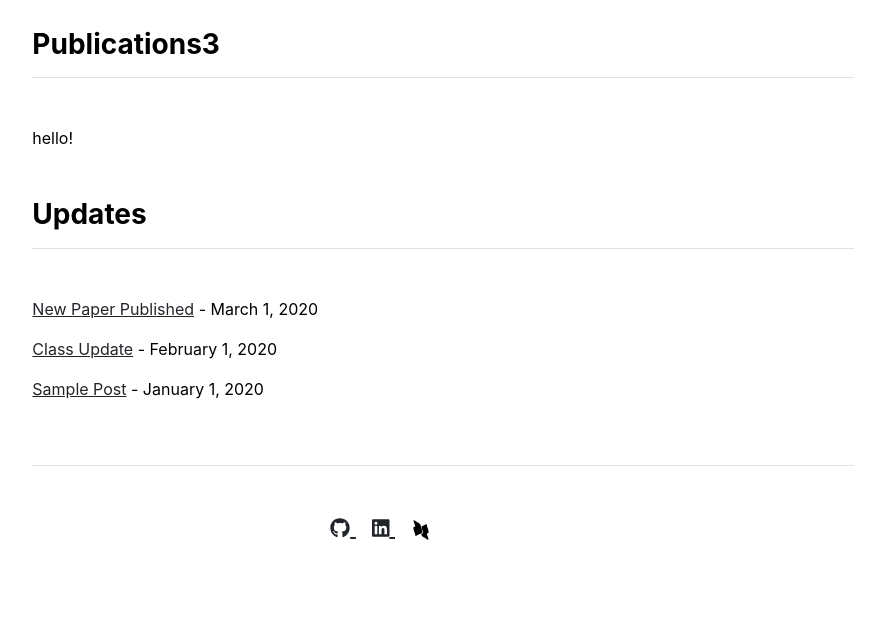
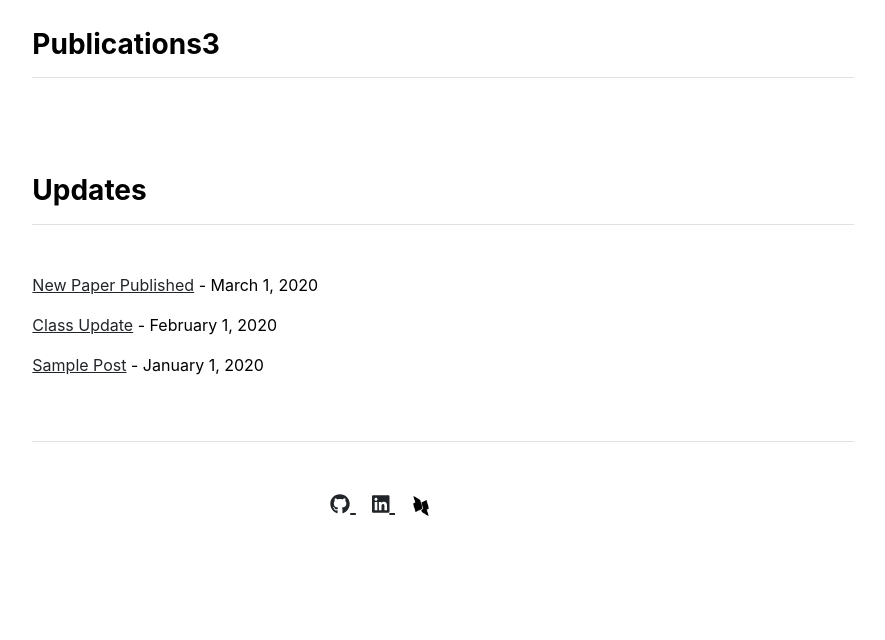
Before and after one commit to yoavGaltzur/yoavGaltzur.github.io, a Jekyll site: the page built from index.md, in a window 1280 px wide. Shown: the part 539-1179 px from the top of the page, without its empty margins (197-1082 px from the left). Built offline with Jekyll 4.4.1, drawn with Linux system fonts in a browser that asks for light colours; after the commit the page ends 1155 px from its top, so only the background shows below that.

Commit message:
Update publications.html

```diff
--- a/_includes/publications.html
+++ b/_includes/publications.html
@@ -15,11 +15,10 @@
 <div class="row g-5 mb-5">
   <div>
     <h3 class="fw-bold border-bottom pb-3 mb-5">Publications3</h3>
-      hello!
       {% for item in site.data.setting.publications %}
-        {{ item.name }}
+         hello!
+      {% endfor %}
 <!--         <p><a href="{{ item.url }}">{{ item.name }}</a></p> -->
 <!--         {{ item.coauthors }}. ({{ item.venue }}) -->
-      {% endfor %}
   </div>
 </div>
```
